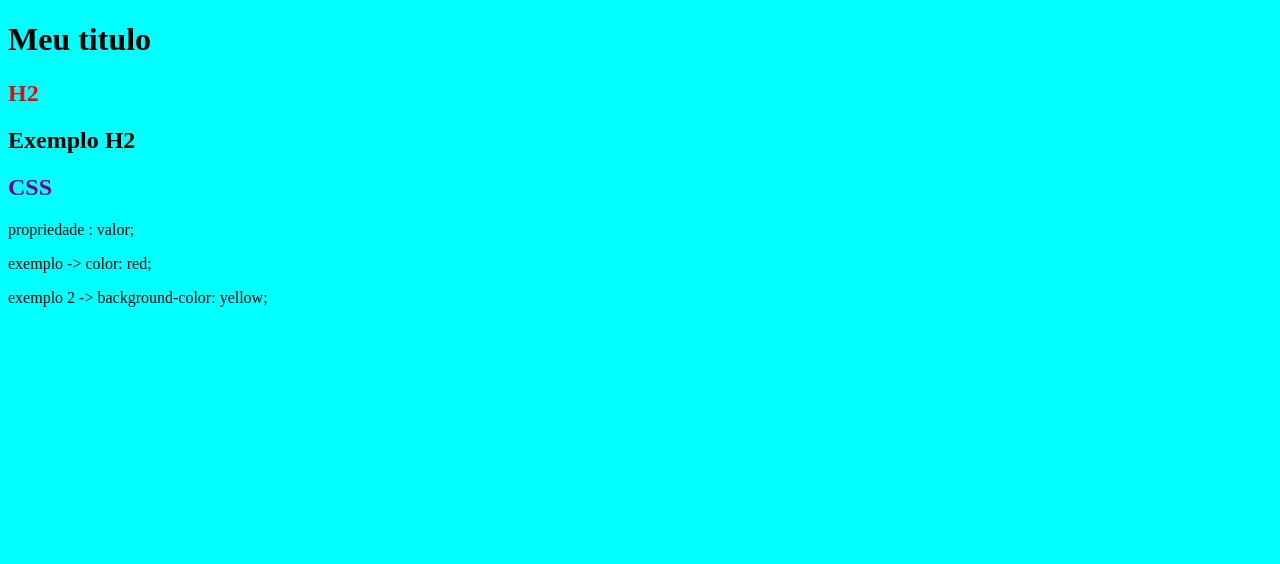
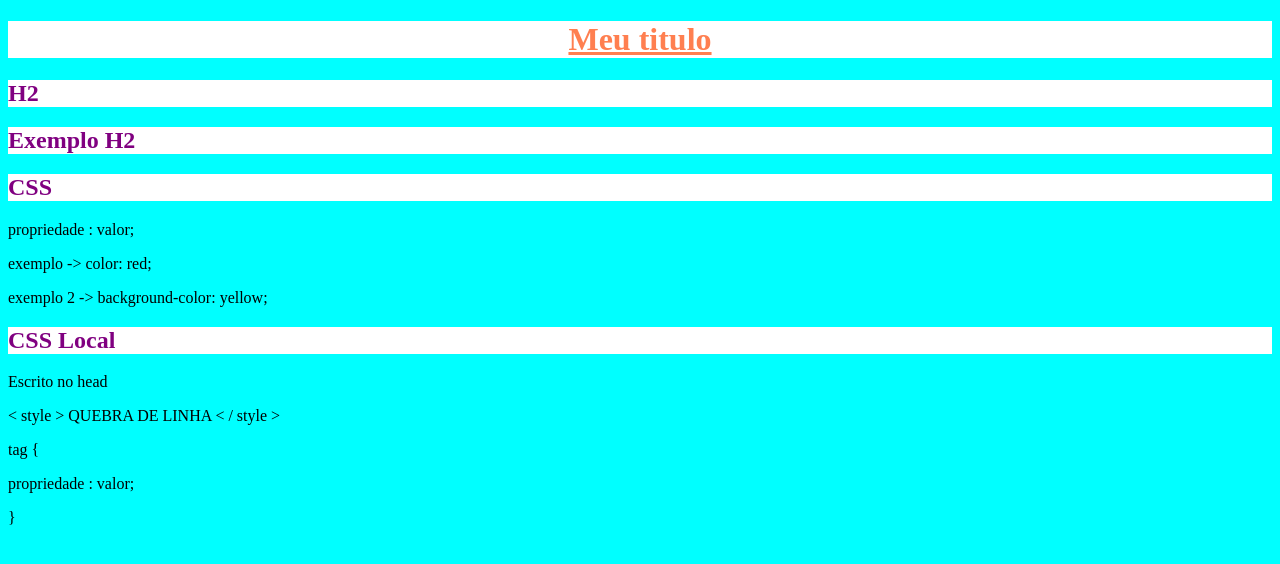
Before and after one commit to Joao-Salvalagio/front-end, a plain HTML site: page index.html in a window 1280 px wide. Drawn offline with Linux system fonts and the light colour scheme.

Commit message:
Update index.html

```diff
--- a/index.html
+++ b/index.html
@@ -4,20 +4,43 @@
     <meta charset="UTF-8">
     <meta name="viewport" content="width=device-width, initial-scale=1.0">
     <title>Home - Exemplos de uso</title>
+    <style>
+        body{
+            background-color: aqua;
+        }
+        h2{
+            color: purple;
+            background-color: white;
+        }
+        h1{
+            color: coral;
+            background-color: white;
+            text-decoration-line: overline;
+            text-decoration-line: underline;
+            text-align: center;
+        }
+    </style>
 </head>
-<body style="background-color: aqua;">
+<body>
     <h1>Meu titulo</h1>
 
     <!-- css em linha -->
 
-    <h2 style="color: red;">H2</h2>
+    <h2>H2</h2>
 
     <h2>Exemplo H2</h2>
 
-    <h2 style="color: purple">CSS</h2>
+    <h2>CSS</h2>
     <p>propriedade : valor;</p>
     <p>exemplo -> color: red;</p>
     <p>exemplo 2 -> background-color: yellow;</p>
 
+    <h2>CSS Local</h2>
+    <p>Escrito no head</p>
+    <p>< style > QUEBRA DE LINHA < / style > </style></p>
+    <p> tag { </p>
+    <p>propriedade : valor;</p>
+    <p> } </p>
+
 </body>
 </html>
```
